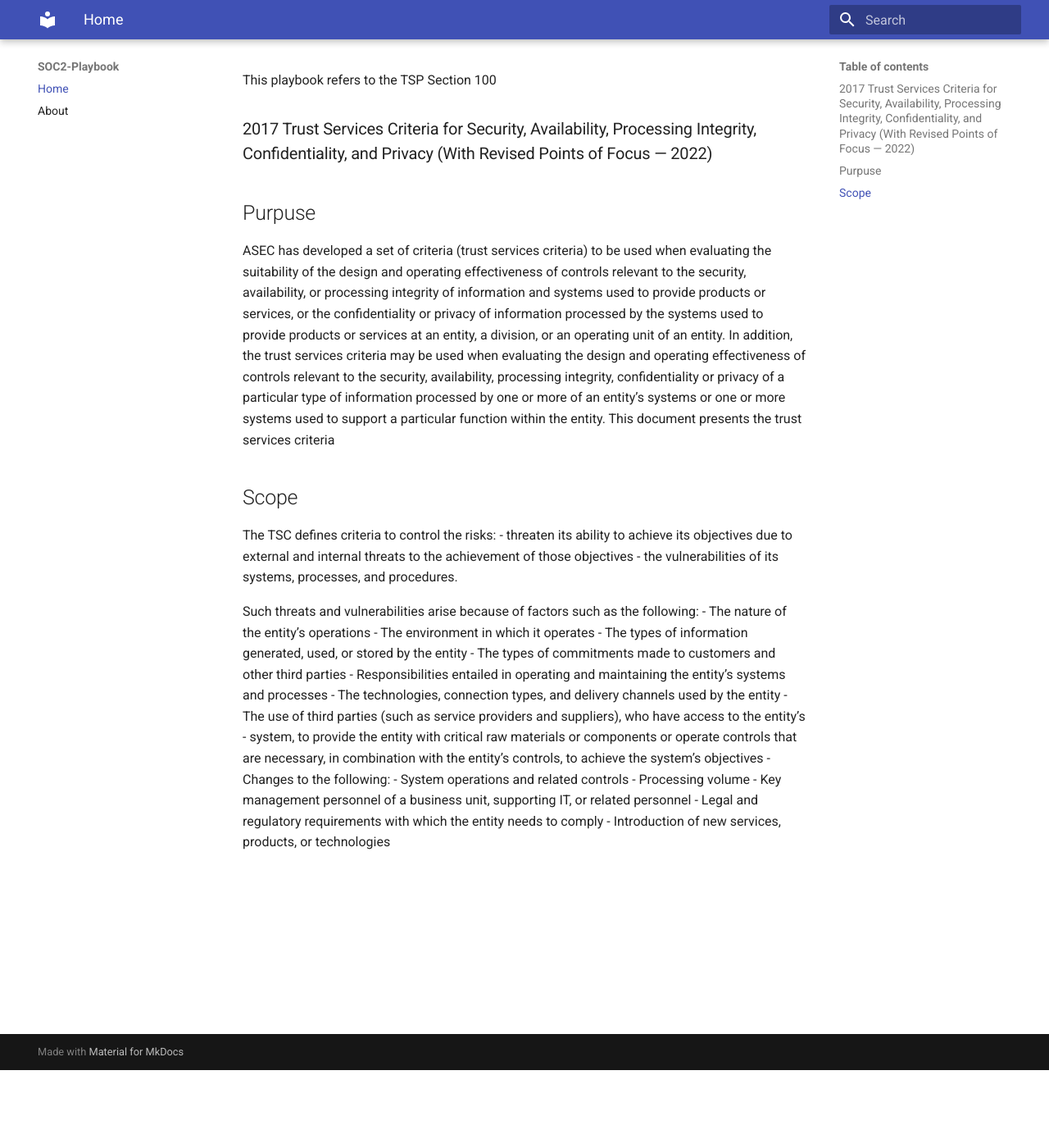
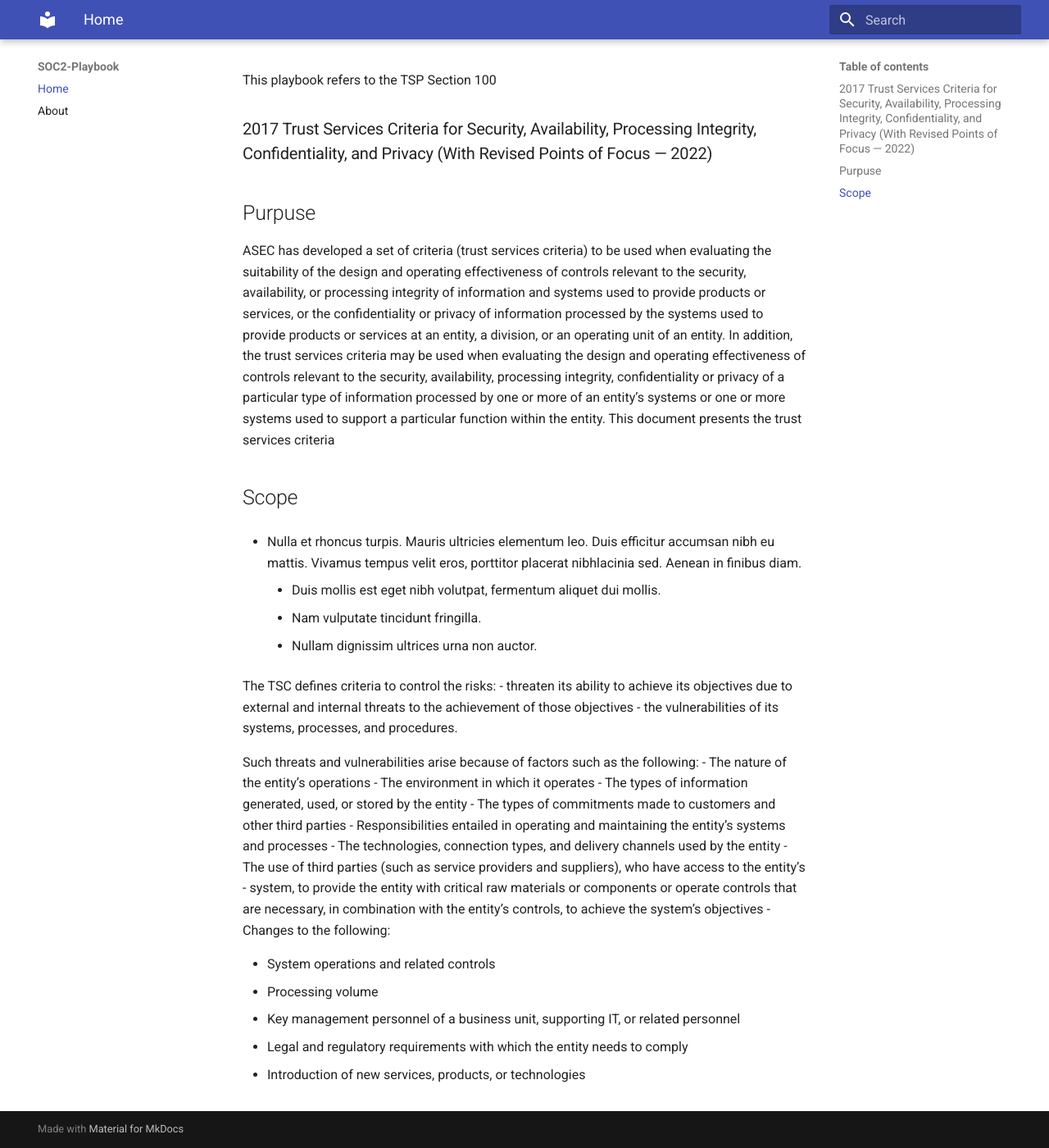
Before and after one commit to WashingtonGT/soc-playbook, an MkDocs documentation site: the page built from docs/index.md, in a window 1280 px wide and 1400 px high, scrolled down 95 px. Shown: the whole window at 82% size. Built offline with MkDocs 1.6.1 and Material for MkDocs 9.7.7, drawn with Linux system fonts in a browser that asks for light colours.

Commit message:
Update index.md

```diff
--- a/docs/index.md
+++ b/docs/index.md
@@ -15,6 +15,14 @@ design and operating effectiveness of controls relevant to the security, availab
 confidentiality or privacy of a particular type of information processed by one or more of an entity’s systems or one or more systems used to support a particular function within the entity. This document presents the trust services criteria
 
 ## Scope
+
+- Nulla et rhoncus turpis. Mauris ultricies elementum leo. Duis efficitur accumsan nibh eu mattis. Vivamus tempus velit eros, porttitor placerat nibhlacinia sed. Aenean in finibus diam.
+
+    * Duis mollis est eget nibh volutpat, fermentum aliquet dui mollis.
+    * Nam vulputate tincidunt fringilla.
+    * Nullam dignissim ultrices urna non auctor.
+
+
 The TSC defines criteria to control the risks:
 - threaten its ability to achieve its objectives due to external and internal threats to the achievement of those objectives
 - the vulnerabilities of its systems, processes, and procedures.
@@ -29,8 +37,10 @@ Such threats and vulnerabilities arise because of factors such as the following:
 - The use of third parties (such as service providers and suppliers), who have access to the entity’s
 - system, to provide the entity with critical raw materials or components or operate controls that are necessary, in combination with the entity’s controls, to achieve the system’s objectives
 - Changes to the following:
-   - System operations and related controls
-   - Processing volume
-   - Key management personnel of a business unit, supporting IT, or related personnel
-   - Legal and regulatory requirements with which the entity needs to comply
+
+   * System operations and related controls
+   * Processing volume
+   * Key management personnel of a business unit, supporting IT, or related personnel
+   * Legal and regulatory requirements with which the entity needs to comply
+
 - Introduction of new services, products, or technologies
```
